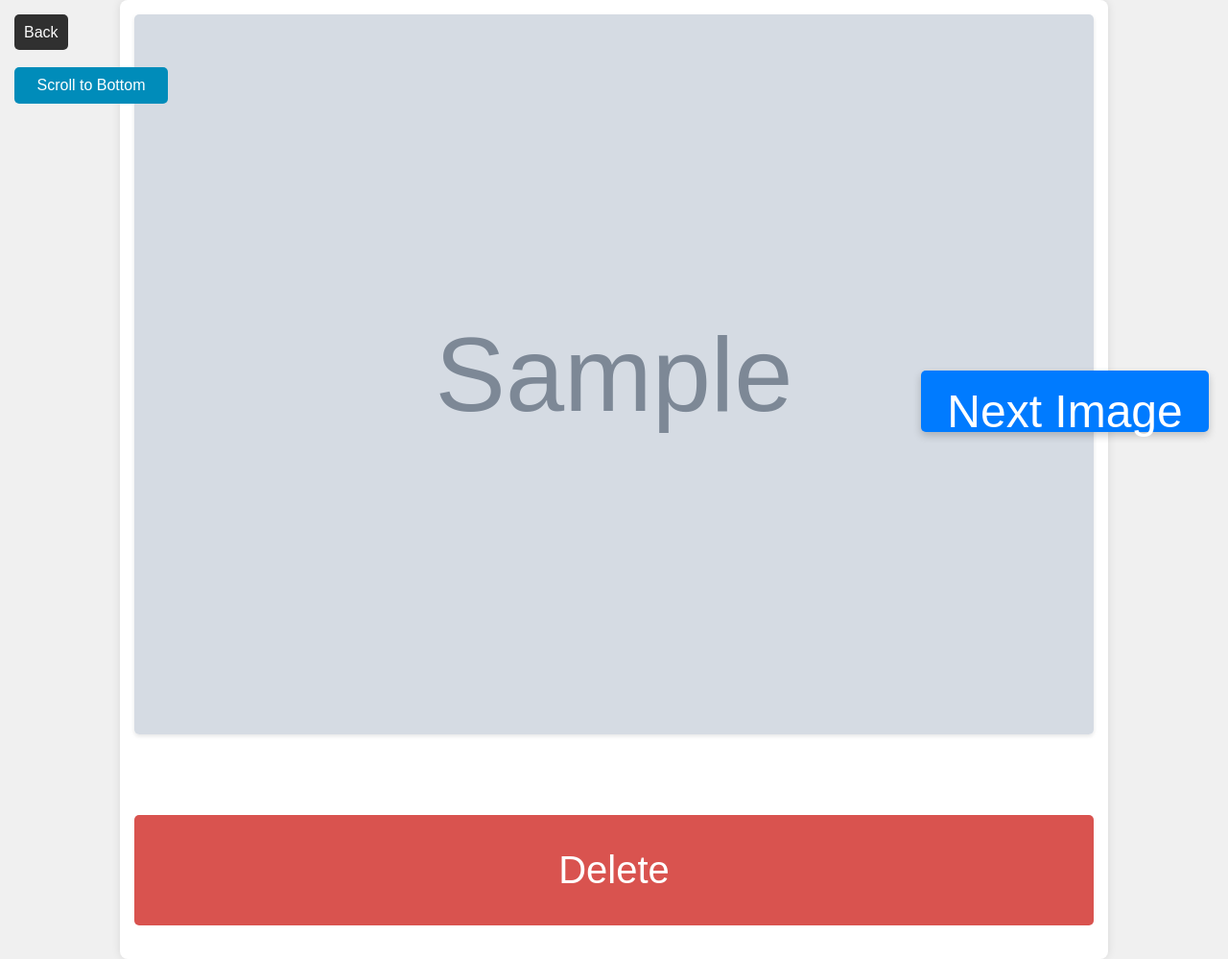
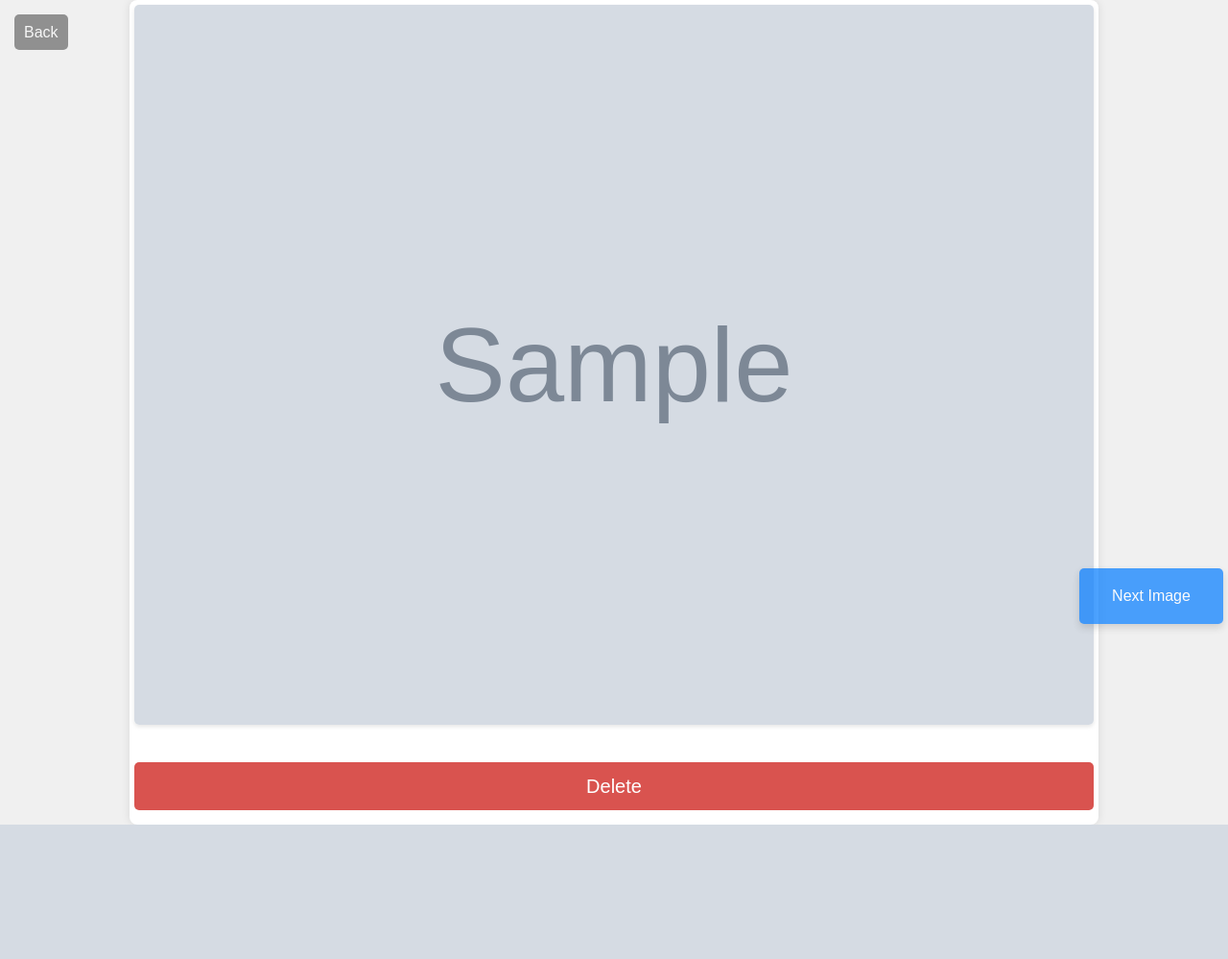
Before and after one commit to clean17/random-player, a Flask app: template app/templates/image_list.html in a window 1280 px wide. Shown: the whole page at 96% size. After the commit the page ends 859 px from the top, so only its background shows below. Run offline with Flask 3, Linux system fonts and the light colour scheme; the template is opened without the code that fills it: most values are stand-ins (such as "Sample title", 1, 10 or a date in 2020); grey boxes marked "Sample" are stand-in pictures; parts of the project's set-up code (start-up, migrations or seed data) failed here and were passed over.

Commit message:
add meta viewport

```diff
--- a/app/static/css/image.css
+++ b/app/static/css/image.css
@@ -15,7 +15,7 @@
 
 .container {
     background-color: white;
-    padding: 15px;
+    padding: 5px;
     box-shadow: 0 0 10px rgba(0, 0, 0, 0.1);
     border-radius: 8px;
     width: 100%;
@@ -31,7 +31,7 @@
 }
 
 .image-item {
-    margin-bottom: 20px;
+    margin-bottom: 5px;
     position: relative;
     width: 100%;
 }
@@ -54,32 +54,15 @@
     cursor: pointer;
 }
 
-.move-button {
-    position: absolute;
-    bottom: 30px;
-    right: 30px;
-    background-color: #0056b3;
-    color: white;
-    border: none;
-    border-radius: 5px;
-    font-size: large;
-    padding: 15px 20px;
-    cursor: pointer;
-    opacity: 0.8;
-}
-
-.move-button:hover {
-    background-color: #007BFF;
-}
-
 button.delete-button {
-    margin: 40px 0px 20px 0px;
+    margin: 10px 0px 10px 0px;
     background-color: #d9534f;
     color: white;
     border: none;
     border-radius: 5px;
-    font-size: 2.5em;
-    padding: 35px 20px;
+    height: 50px;
+    width: 100%;
+    padding: 0 20px;
     cursor: pointer;
 }
 
@@ -95,9 +78,9 @@
 }
 
 .pagination a {
-    margin: 0 10px;
-    padding: 30px 30px;
-    padding-bottom: 35px;
+    margin: 0 3px;
+    margin-bottom: 10px;
+    padding: 20px 14px;
     border-radius: 5px;
     background-color: #0056b3;
     color: white;
@@ -105,7 +88,7 @@
     display: flex;
     justify-content: center;
     align-items: center;
-    font-size: 2.5em;
+    font-size: 1.2em;
 }
 
 .pagination a:hover {
@@ -124,16 +107,17 @@
 .floating-button {
     position: fixed;
     z-index: 5;
-    bottom: 350px;
-    right: 20px;
+    bottom: 150px;
+    right: 5px;
+    padding: 20px;
+    cursor: pointer;
     background-color: #007bff;
+    opacity: 0.7;
     color: white;
     border: none;
-    padding: 15px 20px;
-    font-size: 300%;
-    width: 35%;
-    max-width: 300px;
-    height: 8%;
+    font-size: 16px;
+    max-width: 150px;
+    /*height: 50px;*/
     box-shadow: 0 4px 8px rgba(0, 0, 0, 0.2);
     cursor: pointer;
     transition: background-color 0.3s ease;
@@ -159,3 +143,7 @@
     color: white;
     border: none;
 }
+
+.top-bar {
+    opacity: 0.5;
+}
--- a/app/templates/image_list.html
+++ b/app/templates/image_list.html
@@ -3,6 +3,7 @@
 <head>
     <meta charset="UTF-8">
     <title>Image List</title>
+    <meta name="viewport" content="width=device-width, initial-scale=1.0">
     <link rel="stylesheet" href="{{ url_for('static', filename='css/style.css') }}">
     <link rel="stylesheet" href="{{ url_for('static', filename='css/image.css') }}">
 </head>
@@ -49,7 +50,7 @@
     </form>
 </div>
 
-<button type="button" class="scroll-bottom-button" onclick="scrollToBottom()">Scroll to Bottom</button>
+{#<button type="button" class="scroll-bottom-button" onclick="scrollToBottom()">Scroll to Bottom</button>#}
 
 <button id="next-image-button" class="floating-button">Next Image</button>
 
--- a/app/templates/ref_image_list.html
+++ b/app/templates/ref_image_list.html
@@ -2,6 +2,7 @@
 <html lang="en">
 <head>
     <meta charset="UTF-8">
+    <meta name="viewport" content="width=device-width, initial-scale=1.0">
     <title>Image List</title>
     <link rel="stylesheet" href="{{ url_for('static', filename='css/style.css') }}">
     <link rel="stylesheet" href="{{ url_for('static', filename='css/image.css') }}">
@@ -49,7 +50,7 @@
     </div>
 </div>
 
-<button type="button" class="scroll-bottom-button" onclick="scrollToBottom()">Scroll to Bottom</button>
+{#<button type="button" class="scroll-bottom-button" onclick="scrollToBottom()">Scroll to Bottom</button>#}
 
 <button id="next-image-button" class="floating-button">Next Image</button>
 
--- a/app/templates/stock_graph_list.html
+++ b/app/templates/stock_graph_list.html
@@ -2,6 +2,7 @@
 <html lang="en">
 <head>
     <meta charset="UTF-8">
+    <meta name="viewport" content="width=device-width, initial-scale=1.0">
     <title>Image List</title>
     <link rel="stylesheet" href="{{ url_for('static', filename='css/style.css') }}">
     <link rel="stylesheet" href="{{ url_for('static', filename='css/image.css') }}">
@@ -333,7 +334,9 @@
 
     function moveImage(event) {
         const filename = event.target.alt
-        fetch(`/image/move_stock_image/kospi/${filename}`, { method: 'POST' })
+        const market = document.querySelector('#market-select')
+        const marketName = market.options[market.selectedIndex].text.toLowerCase()
+        fetch(`/image/move_stock_image/${marketName}/${filename}`, { method: 'POST' })
             .then(response => response.json())
             .then(data => {
                 if (data.status === 'success') {
```
